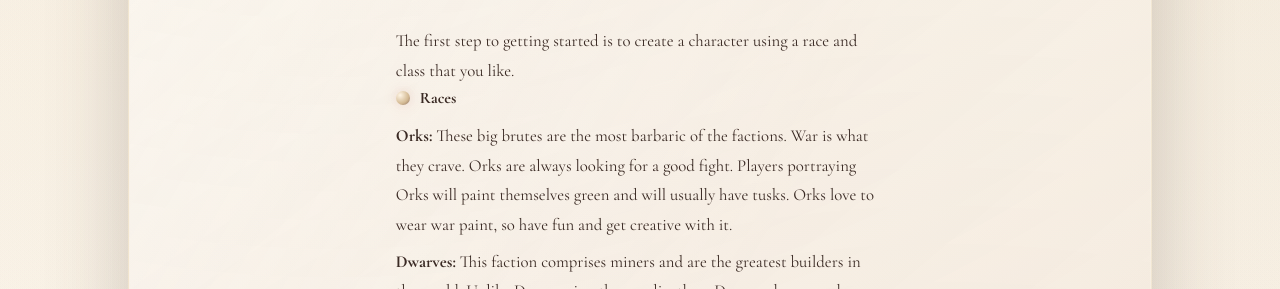
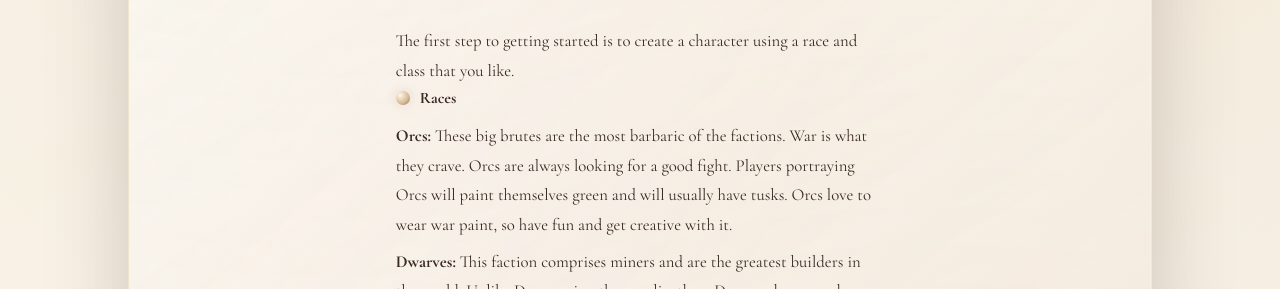
Before and after one commit to Scoyou/zalantha, a Next.js app: page /get-started in a window 1280 px wide. Shown: the part 1560-1849 px from the top of the page. Built offline with nearby package versions, Linux system fonts and the light colour scheme; no server answers.

Commit message:
replace ork with orc

```diff
--- a/src/app/factions/page.tsx
+++ b/src/app/factions/page.tsx
@@ -6,9 +6,9 @@ const races = [
   {
     imageUrl: `${process.env.NEXT_PUBLIC_CLOUDFRONT_URL}/ork_thumbnail.webp`,
     altText: "A growling ork",
-    title: "Orks",
+    title: "Orcs",
     content:
-      "Orks inhabit desert regions, living in tents made from the hides of animals. They are a warring faction, always in search of the next great battle. They worship the Red Sun and believe that, depending on their kill count at death, they will ascend to the highest heavens, where they will fight great beasts for all eternity.",
+      "Orcs inhabit desert regions, living in tents made from the hides of animals. They are a warring faction, always in search of the next great battle. They worship the Red Sun and believe that, depending on their kill count at death, they will ascend to the highest heavens, where they will fight great beasts for all eternity.",
   },
   {
     imageUrl: `${process.env.NEXT_PUBLIC_CLOUDFRONT_URL}/dwarf_thumbnail.webp`,
--- a/src/app/get-started/page.tsx
+++ b/src/app/get-started/page.tsx
@@ -106,10 +106,10 @@ export default function GetStarted() {
         <Reveal delay={0.35}>
           <div>
             <p className="mt-2">
-              <strong>Orks:</strong> These big brutes are the most barbaric of the
-              factions. War is what they crave. Orks are always looking for a good
-              fight. Players portraying Orks will paint themselves green and will
-              usually have tusks. Orks love to wear war paint, so have fun and get
+              <strong>Orcs:</strong> These big brutes are the most barbaric of the
+              factions. War is what they crave. Orcs are always looking for a good
+              fight. Players portraying Orcs will paint themselves green and will
+              usually have tusks. Orcs love to wear war paint, so have fun and get
               creative with it.
             </p>
             <p className="mt-2">
```
